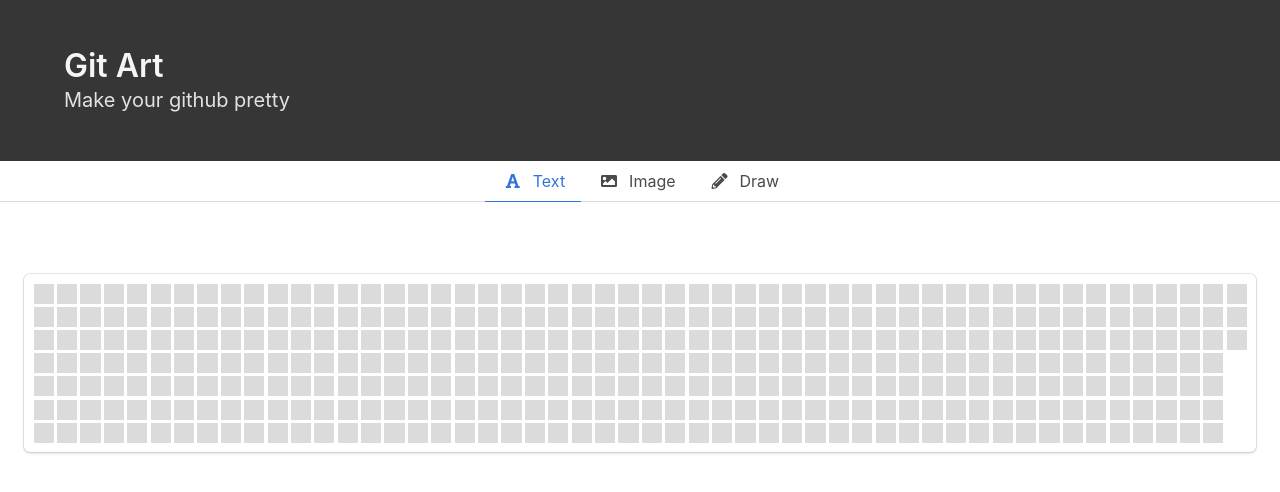
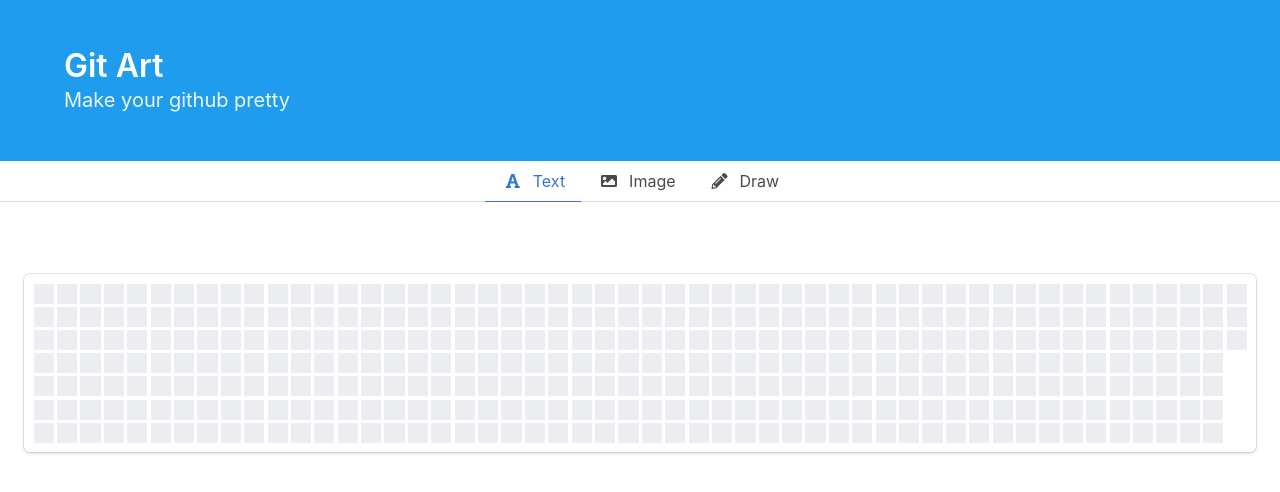
Before and after one commit to jamesjarvis/git-art, a React (Create React App) app: page / in a window 1280 px wide. Shown: the top 492 px of the page. Built offline with nearby package versions, Linux system fonts and the light colour scheme.

Commit message:
Created function in wall object to return classname based on value

```diff
--- a/src/App.js
+++ b/src/App.js
@@ -19,7 +19,7 @@
   render() {
     function CreateHeader() {
       return (
-        <section className="hero is-dark">
+        <section className="hero is-info">
           <div className="hero-body">
             <div className="container">
               <h1 className="title">Git Art</h1>
--- a/src/GitContributionComponent/GitContributionClass.js
+++ b/src/GitContributionComponent/GitContributionClass.js
@@ -42,6 +42,32 @@
     this.date = date;
     this.value = 0;
   }
+
+  getClassName(){
+    let today = moment();
+    if(this.date > today){
+      return 'wall';
+    }
+    let className = "wall";
+    switch (this.value){
+      case 1:
+        className+=" wall-lighter-green";
+        break;
+      case 2:
+        className+=" wall-light-green";
+        break;
+      case 3:
+        className+=" wall-dark-green";
+        break;
+      case 4:
+        className+=" wall-darker-green";
+        break;
+      default:
+        className+=" wall-grey";
+        break;
+    }
+    return className;
+  }
 }
 
 export default GitContributionWall;
--- a/src/GitContributionComponent/GitContributionComponentMain.js
+++ b/src/GitContributionComponent/GitContributionComponentMain.js
@@ -77,7 +77,6 @@
   render() {
     let tooltipStyle = {};
     if(this.state.onHover){
-      console.log(this.state.tooltipX );
       let leftOffset = 60;
       if(window.innerWidth - this.state.tooltipX <= 180){
         leftOffset = 200;
@@ -90,27 +89,20 @@
         top: `${this.state.tooltipY-45}px`,
         zIndex: 1
       }
-      console.log(tooltipStyle);
     }
-    function getClassName(date){
-      let today = moment();
-      if(date > today){
-        return 'wall';
-      }
-      return "has-background-grey-lighter wall";
-    }
+
     return (
       <div className="column column-custom-padding">
         <div
-          className =   {getClassName(this.props.wallObject.date)}
+          className =   {this.props.wallObject.getClassName()}
           ref={ (divElement) => this.divElement = divElement}
           style={{height:this.state.contentHeight}}
           onMouseEnter = {(e)=>{
             if(this.props.wallObject.date > moment()){
               return null;
             }
-            console.log(this.props.wallObject);
-            console.log(`x: ${e.screenX}, y: ${e.screenY}`);
+            // console.log(this.props.wallObject);
+            // console.log(`x: ${e.screenX}, y: ${e.screenY}`);
             this.setState({
               onHover:true,
               tooltipY:e.clientY,
--- a/src/GitContributionComponent/css/GitContribution.css
+++ b/src/GitContributionComponent/css/GitContribution.css
@@ -14,21 +14,21 @@
 }
 
 .wall-grey{
-
+    background: #EBEDF0;
 }
 
 .wall-lighter-green{
-
+    background:#C6E38F;
 }
 
 .wall-light-green{
-
+    background: #7EC773;
 }
 
 .wall-dark-green{
-
+    background: #2A9940;
 }
 
 .wall-darker-green{
-
+    background: #1D6029;
 }
```
Also changed, not shown: src/DrawComponent/DrawComponentMain.js (added).
